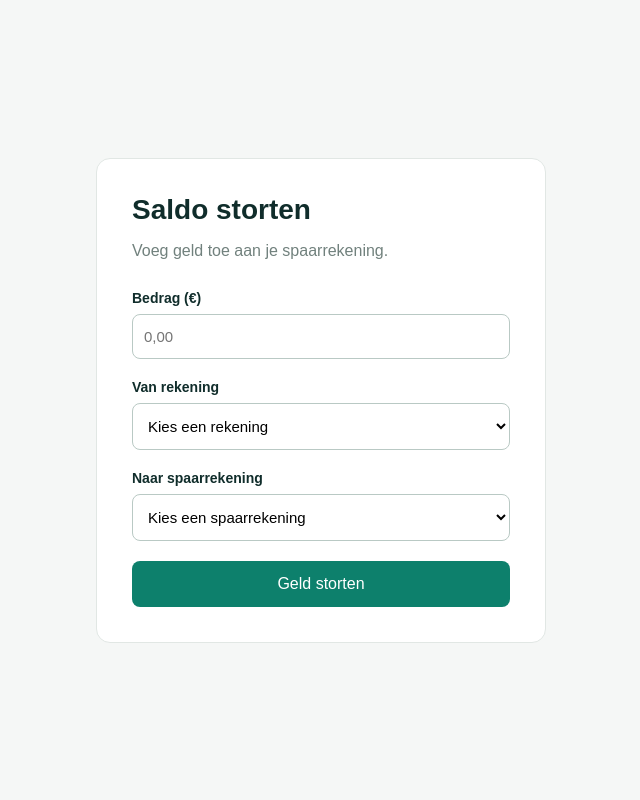
After one commit to ezravkessel/Spaarsysteem, a Flask app: template templates/storten.html in a window 1280 px wide. The commit adds this page. Shown: the whole page, without its empty margins (319-959 px from the left). Run offline with Flask 3, Linux system fonts and the light colour scheme; the template is opened without the code that fills it, so the values that code supplies are empty.

Commit message:
Stortformulier met invoervelden en knop toegevoegd

```diff
--- a/static/css/storten.css
+++ b/static/css/storten.css
@@ -36,3 +36,45 @@ body {
     color: #71817d;
     margin-bottom: 30px;
 }
+
+
+/* Invoervelden */
+.storten-card label {
+    display: block;
+    margin-bottom: 8px;
+    font-size: 14px;
+    font-weight: bold;
+}
+
+.storten-card input,
+.storten-card select {
+    width: 100%;
+    padding: 13px 11px;
+    margin-bottom: 20px;
+    border: 1px solid #b9c9c4;
+    border-radius: 8px;
+    font-size: 15px;
+    background-color: white;
+}
+
+.storten-card input:focus,
+.storten-card select:focus {
+    outline: 2px solid #0d806c;
+    outline-offset: 1px;
+}
+
+/* Groene stortknop */
+.storten-card button {
+    width: 100%;
+    background-color: #0d806c;
+    color: white;
+    border: none;
+    padding: 14px;
+    border-radius: 8px;
+    font-size: 16px;
+    cursor: pointer;
+}
+
+.storten-card button:hover {
+    background-color: #096b5b;
+}
--- /dev/null
+++ b/templates/storten.html
@@ -0,0 +1,38 @@
+
+<!DOCTYPE html>
+<html lang="nl">
+<head>
+    <meta charset="UTF-8">
+    <meta name="viewport" content="width=device-width, initial-scale=1.0">
+    <title>Saldo storten - Sparo</title>
+    <link rel="stylesheet" href="{{ url_for('static', filename='css/storten.css') }}">
+</head>
+<body>
+    <main class="storten-container">
+        <section class="storten-card">
+            <h1>Saldo storten</h1>
+            <p class="subtitle">Voeg geld toe aan je spaarrekening.</p>
+
+            <form method="POST">
+                <label for="bedrag">Bedrag (€)</label>
+                <input type="number" id="bedrag" name="bedrag"
+                       min="0.01" step="0.01" placeholder="0,00" required>
+
+                <label for="van_rekening">Van rekening</label>
+                <select id="van_rekening" name="van_rekening" required>
+                    <option value="">Kies een rekening</option>
+                    <option value="betaalrekening">Betaalrekening</option>
+                </select>
+
+                <label for="naar_rekening">Naar spaarrekening</label>
+                <select id="naar_rekening" name="naar_rekening" required>
+                    <option value="">Kies een spaarrekening</option>
+                    <option value="spaarrekening">Spaarrekening</option>
+                </select>
+
+                <button type="submit">Geld storten</button>
+            </form>
+        </section>
+    </main>
+</body>
+</html>
```
